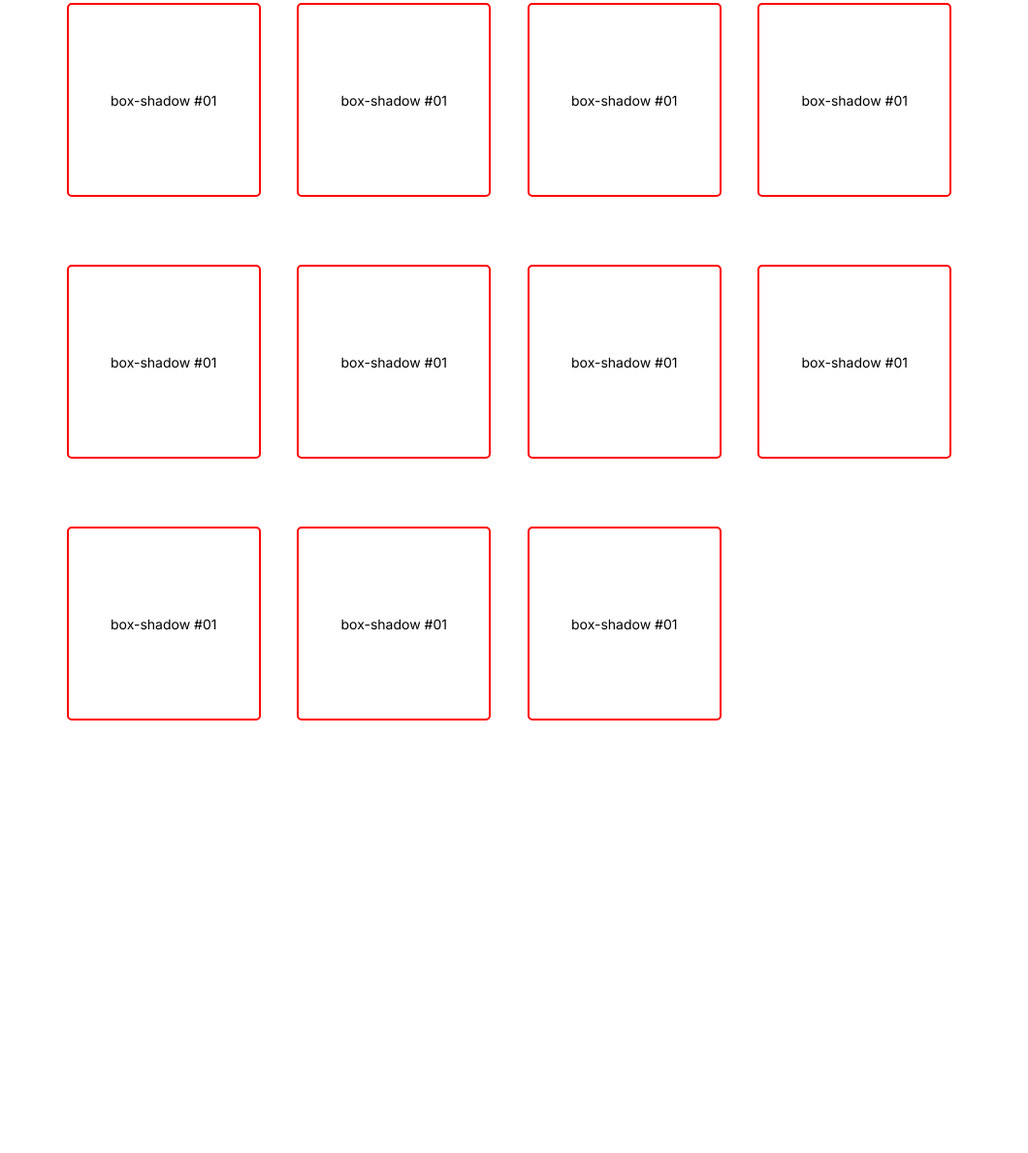
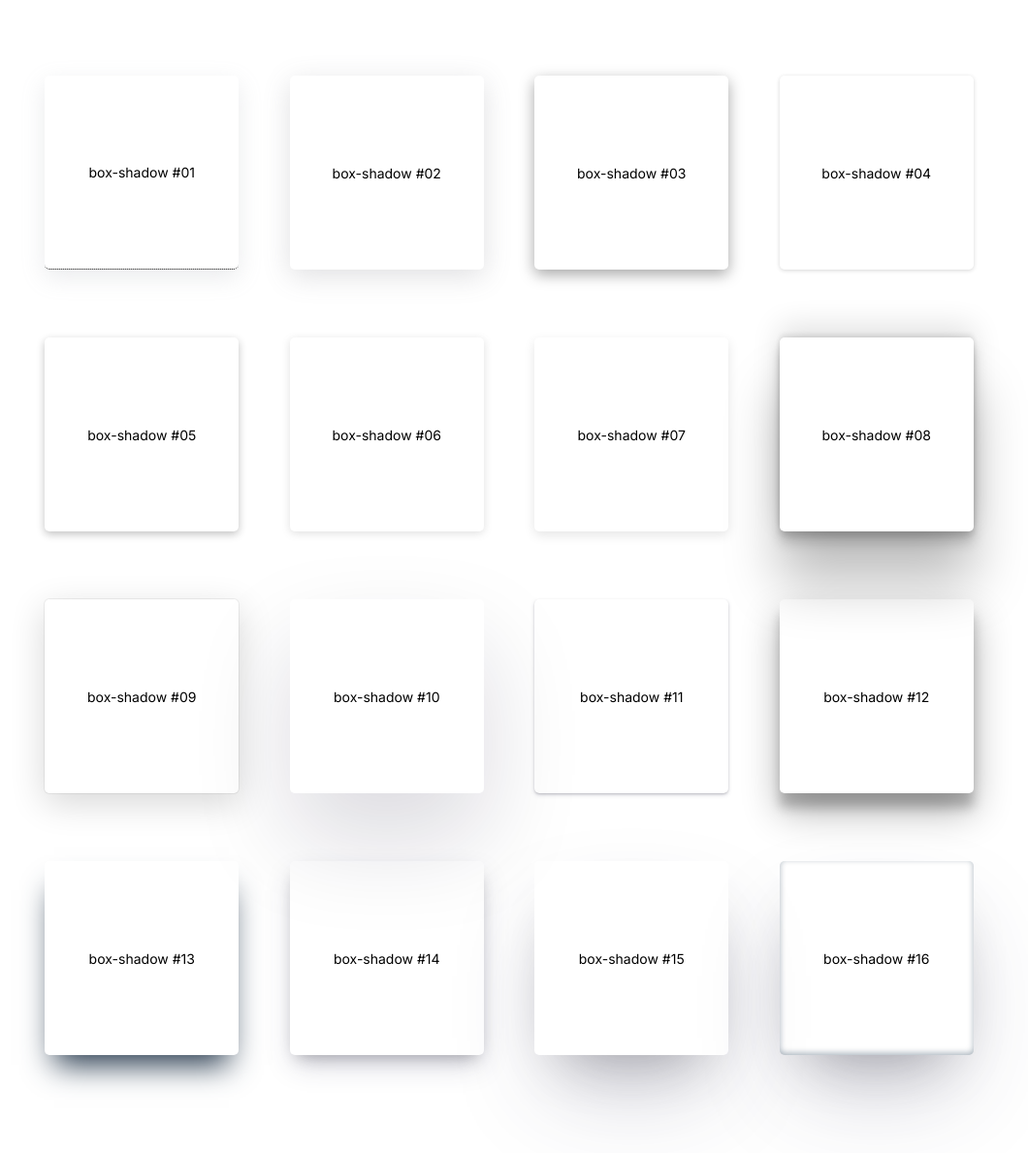
Before and after one commit to WellingtonSilva12/box-shadow, a plain HTML site: page index.html in a window 1280 px wide. Shown: the part 227-1416 px from the top of the page at 97% size, without its empty margins (115-1175 px from the left). Before the commit the page ends 995 px from the top, so only its background shows below. Drawn offline with Linux system fonts and the light colour scheme.

Commit message:
update styles and create topltip box-shadow

```diff
--- a/index.html
+++ b/index.html
@@ -31,38 +31,96 @@
     </section>
     <div class="container-box-shadow">
       <ul class="content-box-shadow">
-        <li>
+        <li
+          class="tooltip"
+          style="box-shadow: rgba(149, 157, 165, 0.2) 0px 8px 24px"
+        >
           <p>box-shadow #01</p>
+          <span class="tooltiptext">Clique para Copiar box-shadow</span>
         </li>
-        <li>
-          <p>box-shadow #01</p>
+        <li style="box-shadow: rgba(100, 100, 111, 0.2) 0px 7px 29px 0px">
+          <p>box-shadow #02</p>
         </li>
-        <li>
-          <p>box-shadow #01</p>
+        <li style="box-shadow: rgba(0, 0, 0, 0.35) 0px 5px 15px">
+          <p>box-shadow #03</p>
         </li>
-        <li>
-          <p>box-shadow #01</p>
+        <li style="box-shadow: rgba(0, 0, 0, 0.16) 0px 1px 4px">
+          <p>box-shadow #04</p>
         </li>
-        <li>
-          <p>box-shadow #01</p>
+        <li style="box-shadow: rgba(0, 0, 0, 0.24) 0px 3px 8px">
+          <p>box-shadow #05</p>
         </li>
-        <li>
-          <p>box-shadow #01</p>
+        <li style="box-shadow: rgba(99, 99, 99, 0.2) 0px 2px 8px 0px">
+          <p>box-shadow #06</p>
         </li>
-        <li>
-          <p>box-shadow #01</p>
+        <li style="box-shadow: rgba(0, 0, 0, 0.1) 0px 4px 12px">
+          <p>box-shadow #07</p>
         </li>
-        <li>
-          <p>box-shadow #01</p>
+        <li
+          style="
+            box-shadow: rgba(0, 0, 0, 0.25) 0px 54px 55px,
+              rgba(0, 0, 0, 0.12) 0px -12px 30px,
+              rgba(0, 0, 0, 0.12) 0px 4px 6px, rgba(0, 0, 0, 0.17) 0px 12px 13px,
+              rgba(0, 0, 0, 0.09) 0px -3px 5px;
+          "
+        >
+          <p>box-shadow #08</p>
         </li>
-        <li>
-          <p>box-shadow #01</p>
+        <li
+          style="
+            box-shadow: rgba(0, 0, 0, 0.16) 0px 10px 36px 0px,
+              rgba(0, 0, 0, 0.06) 0px 0px 0px 1px;
+          "
+        >
+          <p>box-shadow #09</p>
         </li>
-        <li>
-          <p>box-shadow #01</p>
+        <li style="box-shadow: rgba(17, 12, 46, 0.15) 0px 48px 100px 0px">
+          <p>box-shadow #10</p>
         </li>
-        <li>
-          <p>box-shadow #01</p>
+        <li
+          style="
+            box-shadow: rgba(50, 50, 93, 0.25) 0px 2px 5px -1px,
+              rgba(0, 0, 0, 0.3) 0px 1px 3px -1px;
+          "
+        >
+          <p>box-shadow #11</p>
+        </li>
+        <li
+          style="
+            box-shadow: rgba(0, 0, 0, 0.3) 0px 19px 38px,
+              rgba(0, 0, 0, 0.22) 0px 15px 12px;
+          "
+        >
+          <p>box-shadow #12</p>
+        </li>
+        <li style="box-shadow: rgb(38, 57, 77) 0px 20px 30px -10px">
+          <p>box-shadow #13</p>
+        </li>
+        <li
+          style="
+            box-shadow: rgba(50, 50, 93, 0.25) 0px 13px 27px -5px,
+              rgba(0, 0, 0, 0.3) 0px 8px 16px -8px;
+          "
+        >
+          <p>box-shadow #14</p>
+        </li>
+        <li
+          style="
+            box-shadow: rgba(255, 255, 255, 0.1) 0px 1px 1px 0px inset,
+              rgba(50, 50, 93, 0.25) 0px 50px 100px -20px,
+              rgba(0, 0, 0, 0.3) 0px 30px 60px -30px;
+          "
+        >
+          <p>box-shadow #15</p>
+        </li>
+        <li
+          style="
+            box-shadow: rgba(50, 50, 93, 0.25) 0px 50px 100px -20px,
+              rgba(0, 0, 0, 0.3) 0px 30px 60px -30px,
+              rgba(10, 37, 64, 0.35) 0px -2px 6px 0px inset;
+          "
+        >
+          <p>box-shadow #16</p>
         </li>
       </ul>
     </div>
--- a/style.css
+++ b/style.css
@@ -52,17 +52,18 @@ ul {
 .content-intro h1 {
   font-size: 2.5rem;
   color: #1b1b1b;
-  margin-bottom: 2.5rem;
+  margin-block: 2.5rem;
 }
 
 .content-intro p {
   font-size: 1.6rem;
   color: rgba(27, 27, 27, 0.8);
+  margin-bottom: 5rem;
 }
 
 .container-box-shadow {
-  max-width: 96rem;
-  margin: 0 auto;
+  max-width: 102rem;
+  margin: 0 auto 10rem;
 }
 
 .container-box-shadow .content-box-shadow {
@@ -74,7 +75,6 @@ ul {
 }
 
 .content-box-shadow li {
-  border: 2px solid red;
   height: 20rem;
   width: 20rem;
   border-radius: 5px;
@@ -93,6 +93,32 @@ ul {
   text-align: center;
 }
 
+.tooltip {
+  position: relative;
+  display: inline-block;
+  border-bottom: 1px dotted black;
+}
+
+.tooltip .tooltiptext {
+  visibility: hidden;
+  max-width: 20rem;
+  font-size: 1.2rem;
+  background-color: rgba(0, 0, 0, 0.85);
+  color: #fff;
+  text-align: center;
+  border-radius: 6px;
+  padding: 0.8rem;
+
+  /* Position the tooltip */
+  position: absolute;
+  z-index: 1;
+  bottom: 105%;
+  left: 50%;
+  margin-left: -9.8rem;
+}
+.tooltip:hover .tooltiptext {
+  visibility: visible;
+}
 @media screen and (max-width: 768px) {
   .header {
     flex-direction: column;
```
